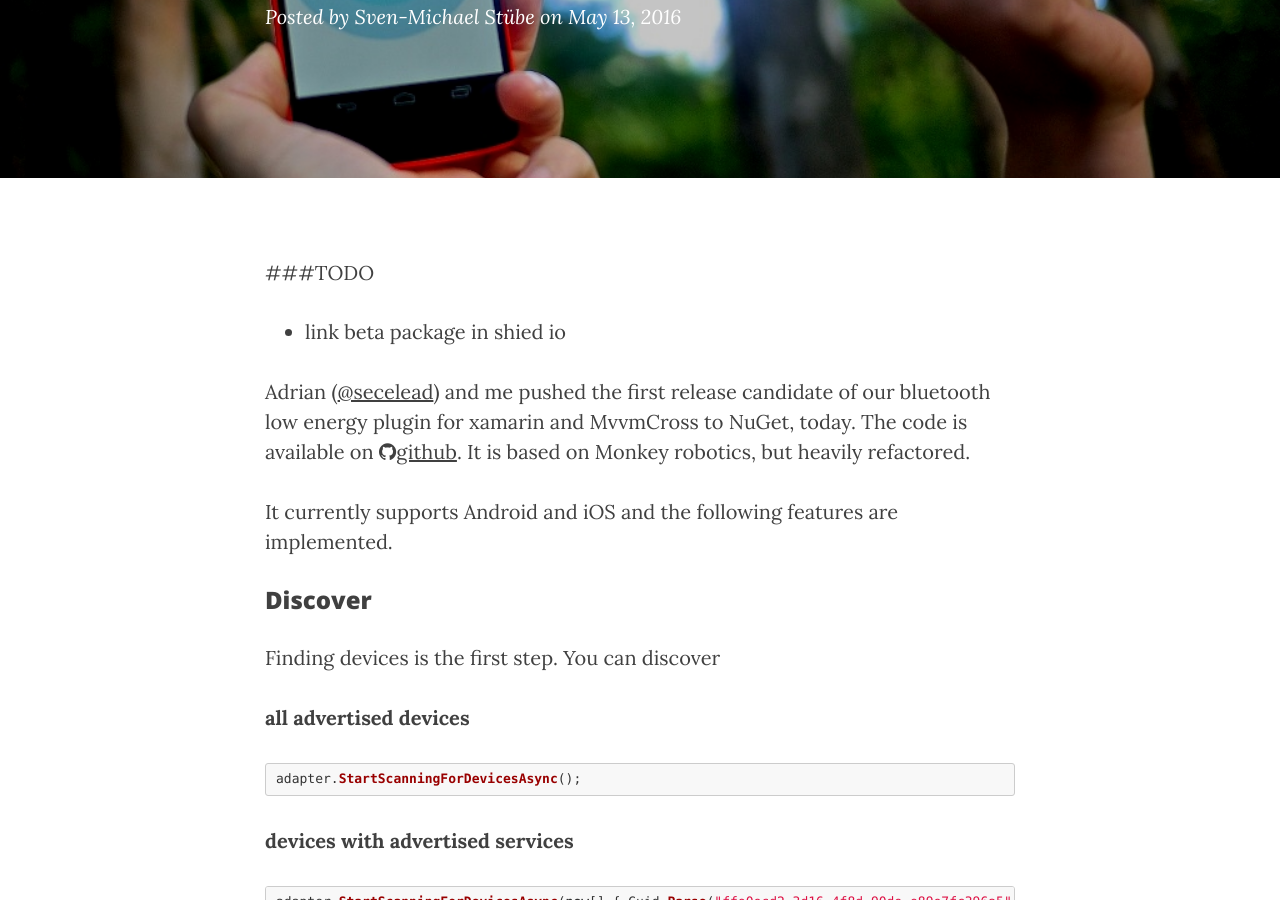
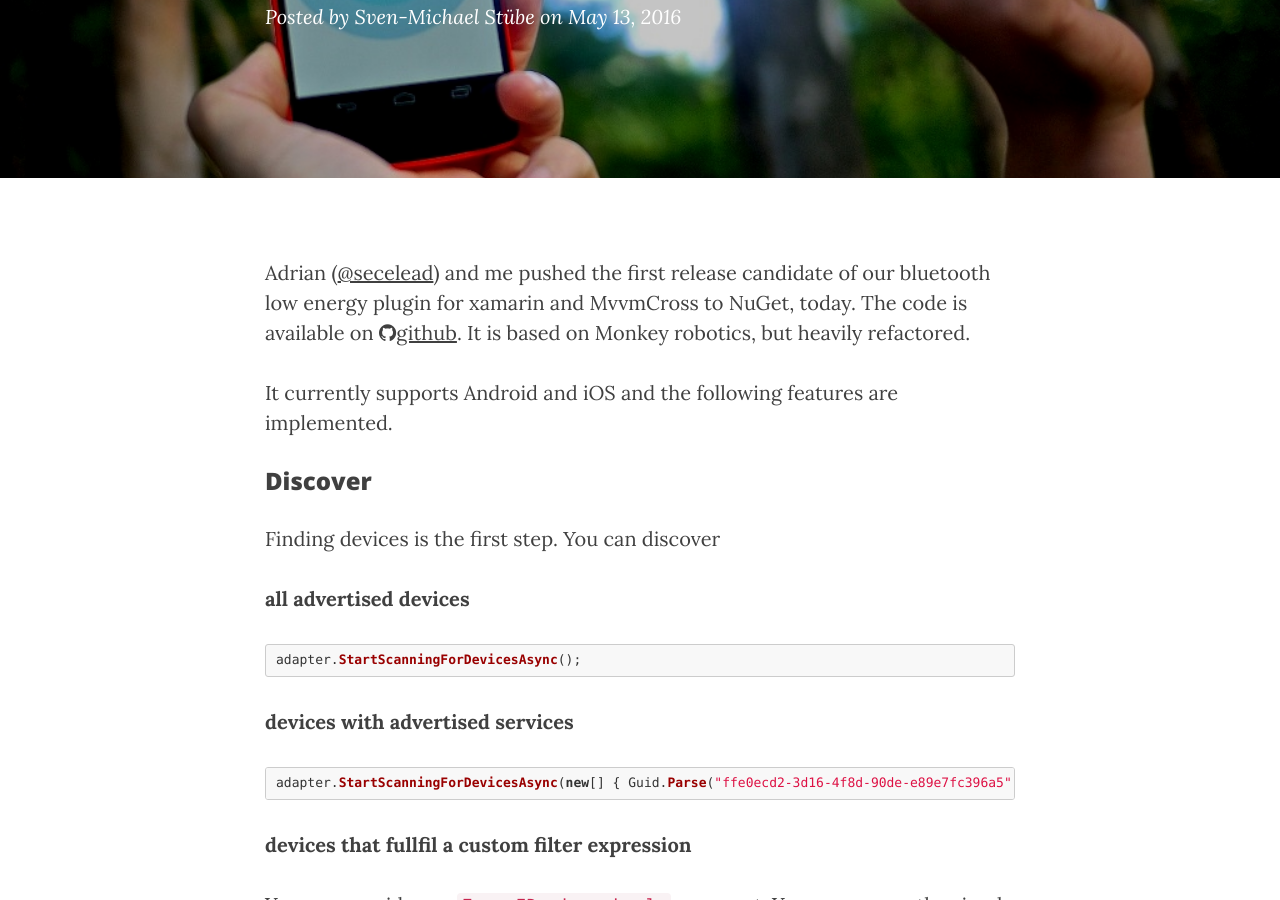
Before and after one commit to smstuebe/smstuebe.github.io, a Jekyll site: the page built from _posts/2016-05-13-blev1.0.markdown, in a window 1280 px wide and 900 px high, scrolled down 391 px. Built offline with Jekyll 4.4.1, drawn with Linux system fonts in a browser that asks for light colours; nearby versions of some CDN libraries.

Commit message:
removed todo

```diff
--- a/_posts/2016-05-13-blev1.0.markdown
+++ b/_posts/2016-05-13-blev1.0.markdown
@@ -7,10 +7,6 @@ author:     "Sven-Michael Stübe"
 header-img: "img/ble-bg.jpg"
 tags: [Xamarin, Bluetooth, Plugin]
 ---
-
-###TODO
-
-- link beta package in shied io
 
 Adrian ([@secelead](https://twitter.com/secelead "@secelead")) and me pushed the first release candidate of our bluetooth low energy plugin for xamarin and MvvmCross to NuGet, today. The code is available on <i class="fa fa-github"></i>[github](https://github.com/xabre/xamarin-bluetooth-le "github"). It is based on Monkey robotics, but heavily refactored.
 
```
